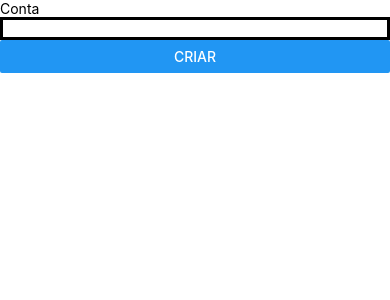
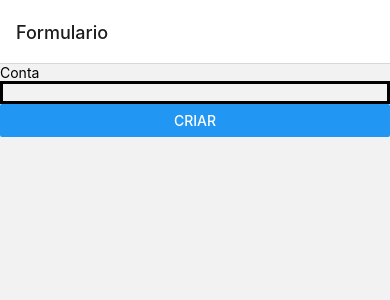
Before and after one commit to mateusbslopes/account-manager-frontend, a React Native app: screen / in a window 390 px wide. Shown: the top 300 px of the page. Built offline with nearby package versions, Linux system fonts and the light colour scheme.

Commit message:
feat: add stack navigation to project

```diff
--- a/App.tsx
+++ b/App.tsx
@@ -1,10 +1,18 @@
 import React from 'react';
 import Form from './src/components/Form';
+import { NavigationContainer } from '@react-navigation/native';
+import { createNativeStackNavigator } from '@react-navigation/native-stack';
+
+const Stack = createNativeStackNavigator();
 
 function App(): React.JSX.Element {
 
   return (
-    <Form />
+    <NavigationContainer>
+      <Stack.Navigator>
+        <Stack.Screen name="Formulario" component={Form} />
+      </Stack.Navigator>
+    </NavigationContainer>
   );
 }
 
--- a/package.json
+++ b/package.json
@@ -10,8 +10,12 @@
     "test": "jest"
   },
   "dependencies": {
+    "@react-navigation/native": "^6.1.17",
+    "@react-navigation/native-stack": "^6.9.26",
     "react": "18.2.0",
-    "react-native": "0.74.1"
+    "react-native": "0.74.1",
+    "react-native-safe-area-context": "^4.10.1",
+    "react-native-screens": "^3.31.1"
   },
   "devDependencies": {
     "@babel/core": "^7.20.0",
```
Also changed, not shown: 2 other files (tests, documents, lock files or other folders).
